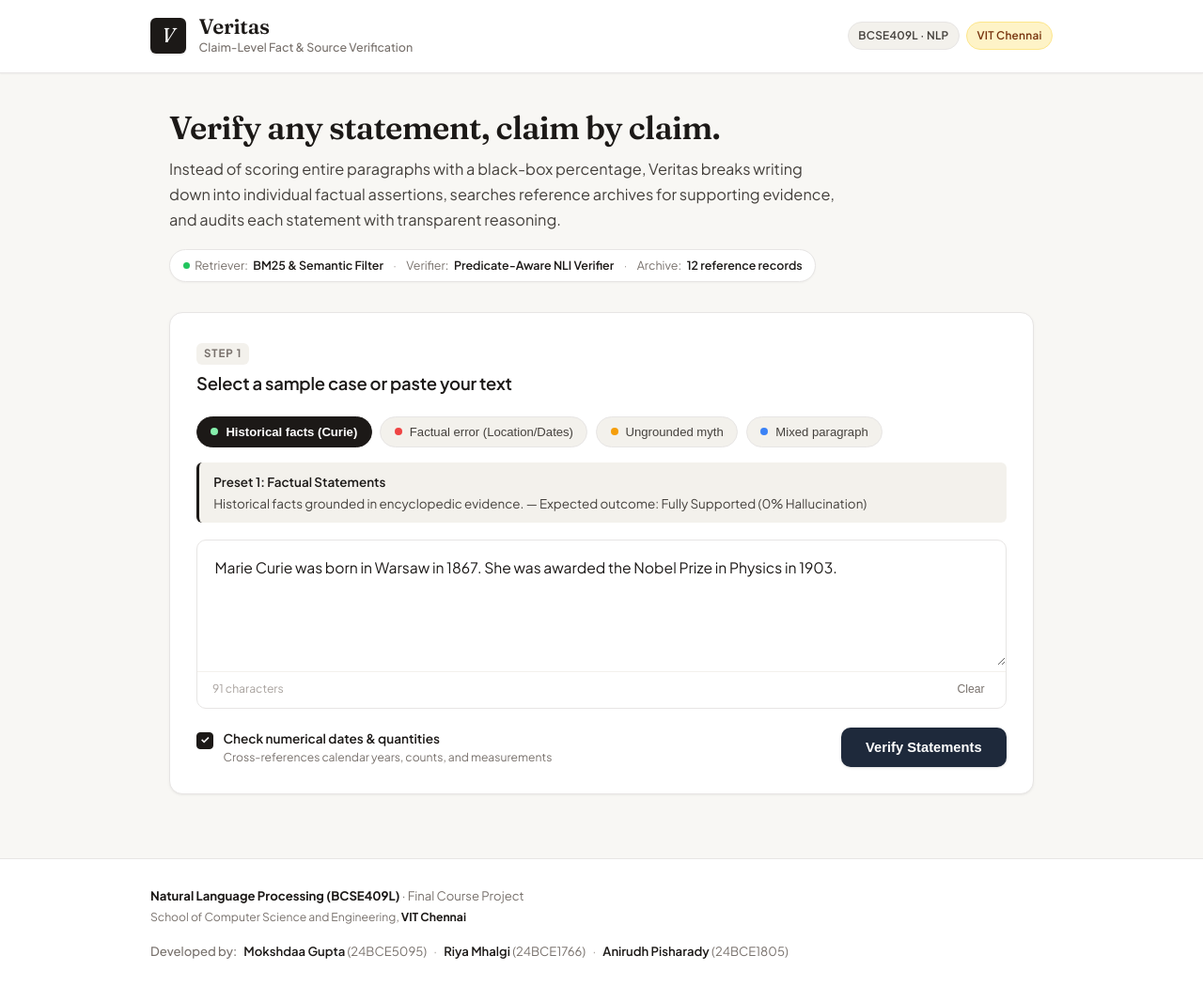
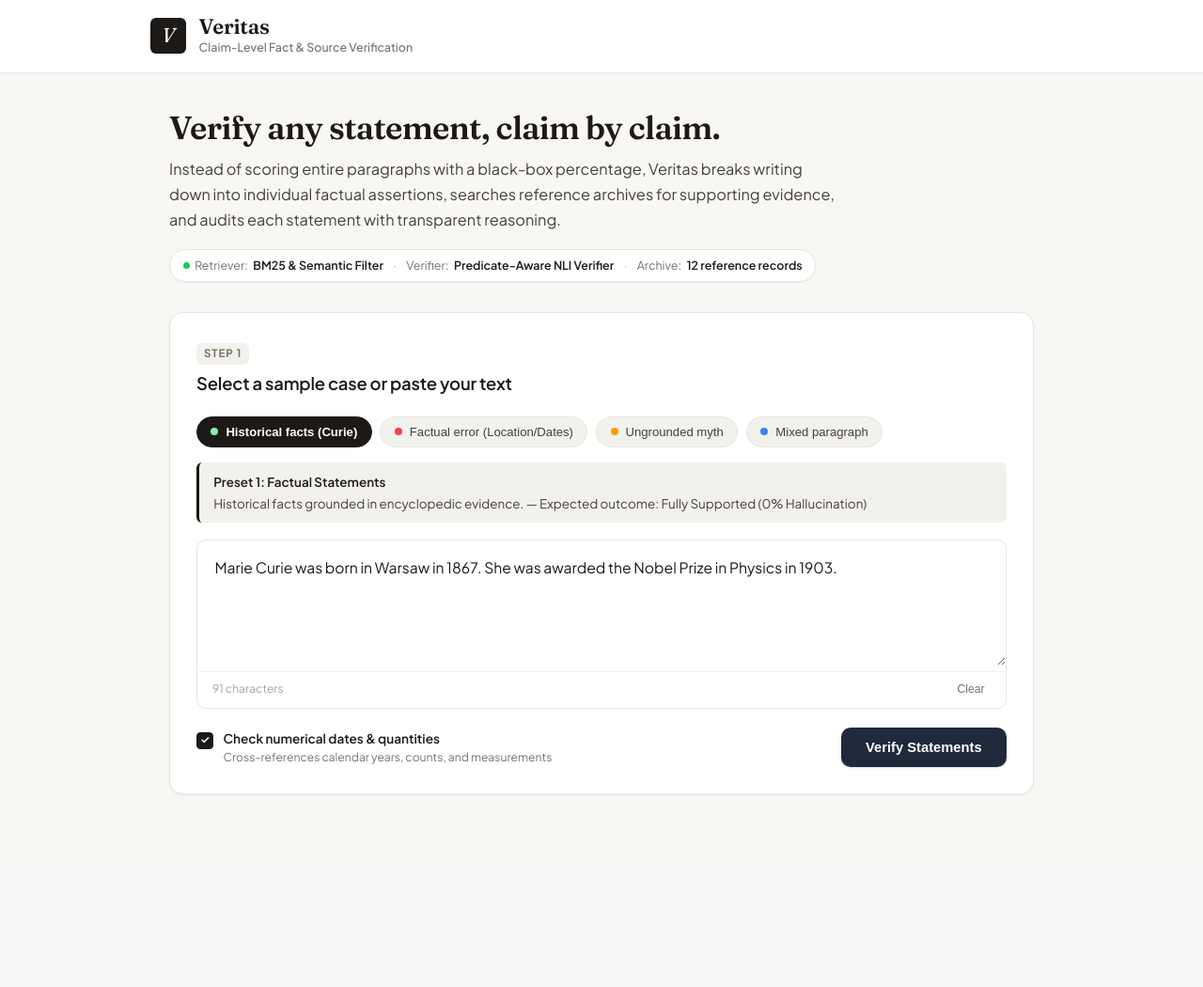
Before and after one commit to Mogu-code/claim_hallucination_detection, a Flask app: page / in a window 1280 px wide. Shown: the whole page at 94% size. After the commit the page ends 846 px from the top, so only its background shows below. Run offline with Flask 3, Linux system fonts and the light colour scheme.

Commit message:
Fixed Dashboard

```diff
--- a/templates/index.html
+++ b/templates/index.html
@@ -20,10 +20,6 @@
           <h1 class="brand-title">Veritas</h1>
           <p class="brand-tagline">Claim-Level Fact &amp; Source Verification</p>
         </div>
-      </div>
-      <div class="academic-meta">
-        <span class="pill-meta course-pill">BCSE409L &middot; NLP</span>
-        <span class="pill-meta institution-pill">VIT Chennai</span>
       </div>
     </div>
   </header>
@@ -174,24 +170,6 @@
 
   </main>
 
-  <!-- Editorial Academic Footer -->
-  <footer class="colophon">
-    <div class="colophon-inner">
-      <div class="colophon-course">
-        <p><strong>Natural Language Processing (BCSE409L)</strong> &middot; Final Course Project</p>
-        <p class="colophon-dept">School of Computer Science and Engineering, <strong>VIT Chennai</strong></p>
-      </div>
-      <div class="colophon-authors">
-        <span class="author-label">Developed by:</span>
-        <span class="author-tag">Mokshdaa Gupta <em>(24BCE5095)</em></span>
-        <span class="author-sep">&middot;</span>
-        <span class="author-tag">Riya Mhalgi <em>(24BCE1766)</em></span>
-        <span class="author-sep">&middot;</span>
-        <span class="author-tag">Anirudh Pisharady <em>(24BCE1805)</em></span>
-      </div>
-    </div>
-  </footer>
-
   <script src="{{ url_for('static', filename='app.js') }}"></script>
 </body>
 </html>
```
